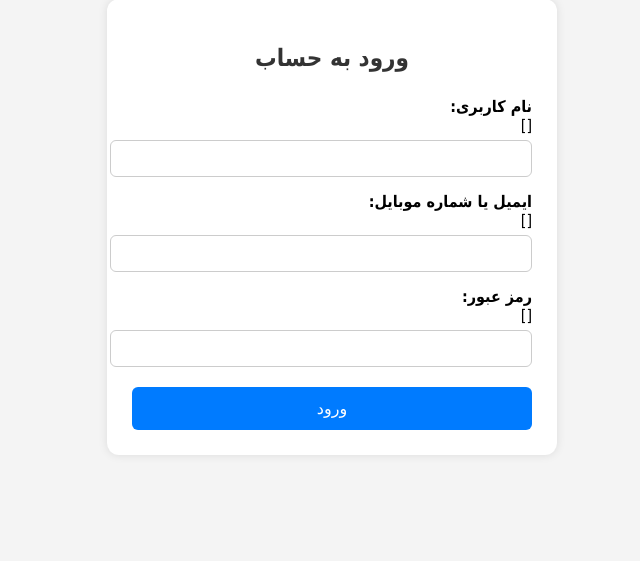
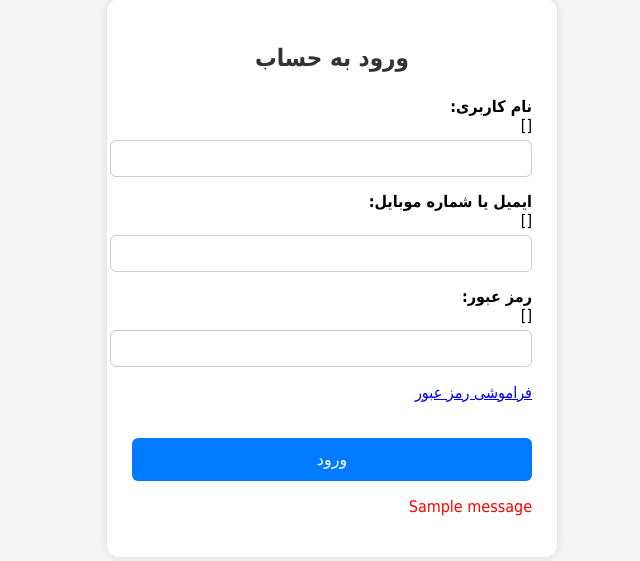
Before and after one commit to Fatemezri/project_1, a Django app: template user/templates/user/login.html in a window 1280 px wide. Shown: the part 59-620 px from the top of the page, without its empty margins (308-948 px from the left). Run offline with Django 5.2, Linux system fonts and the light colour scheme; the template is opened without the code that fills it, so the values that code supplies are empty, except form fields; tables that the repository leaves empty hold one stand-in row (values such as "Sample post"); one stand-in notice (Sample message) is shown; form fields are guessed from the names that the template uses.

Commit message:
signin(test_1)add:apdate login.html

```diff
--- a/user/templates/user/login.html
+++ b/user/templates/user/login.html
@@ -62,7 +62,7 @@
 <body>
     <div class="form-container">
         <h2>ورود به حساب</h2>
-        <form method="post">
+        <form method="post" action="{% url 'login' %}">
             {% csrf_token %}
             {{ form.non_field_errors }}
 
@@ -77,9 +77,16 @@
             <label for="id_password">رمز عبور:</label>
             {{ form.password.errors }}
             {{ form.password }}
+            <p><a href="{% url 'PasswordReset_email' %}">فراموشی رمز عبور</a></p>
 
             <button type="submit">ورود</button>
         </form>
+            {% if messages %}
+                {% for message in messages %}
+                    <p style="color: red;">{{ message }}</p>
+                {% endfor %}
+            {% endif %}
     </div>
 </body>
+
 </html>
```
